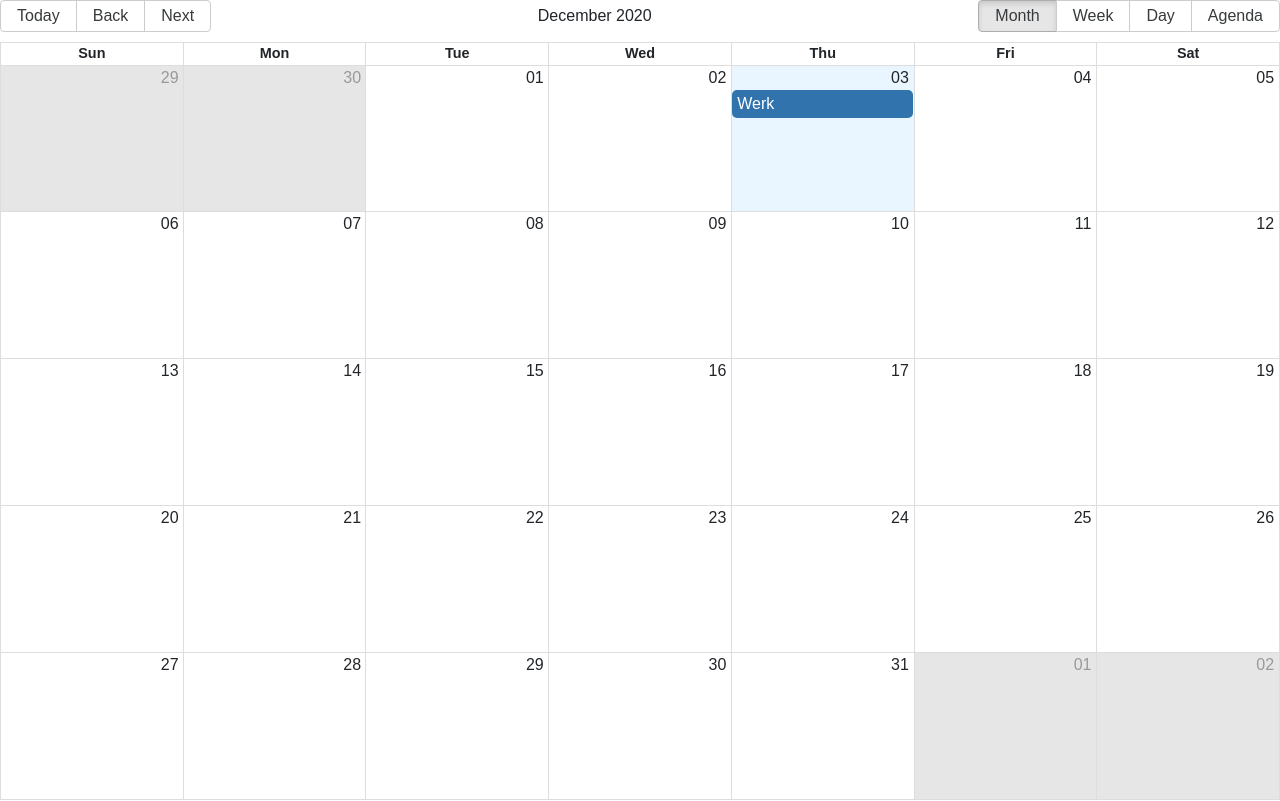
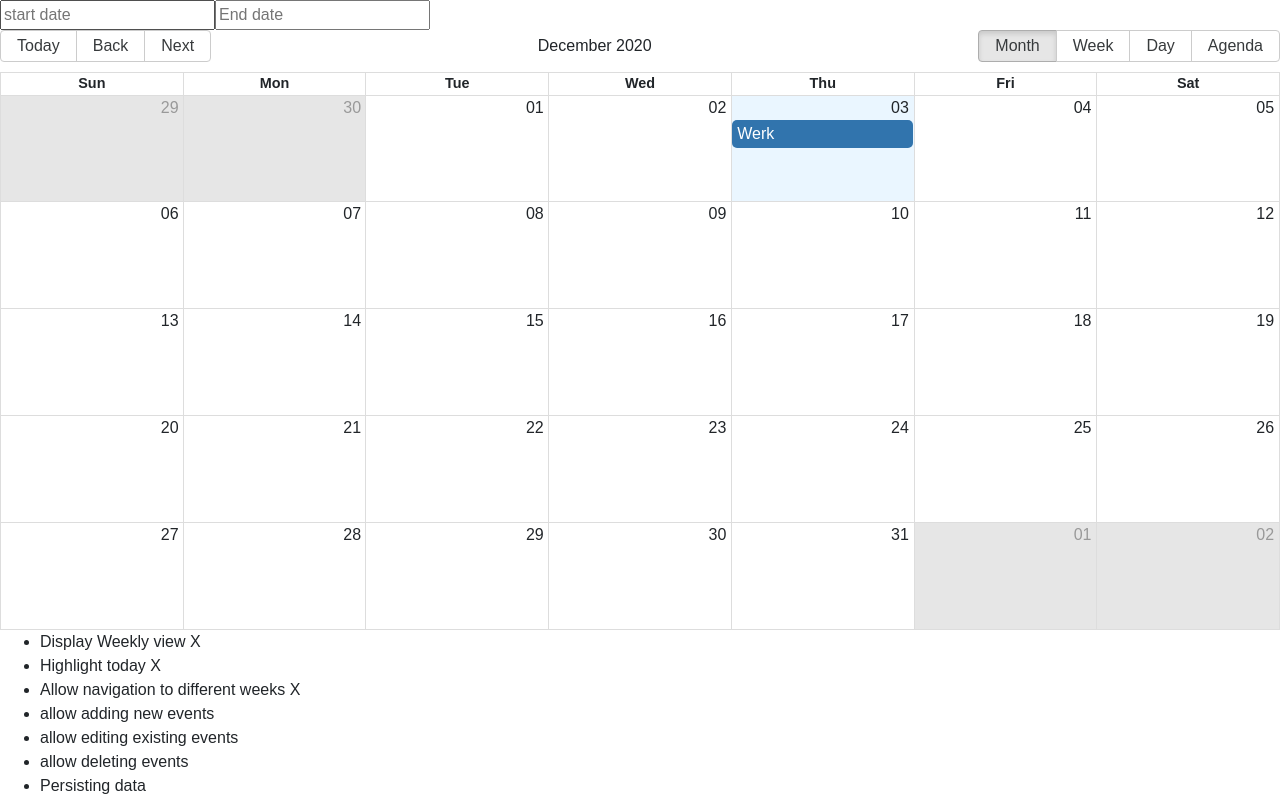
Before and after one commit to Imstupidpleasehelp/AimhighChallege, a React (Create React App) app: page / in a window 1280 px wide. Shown: the top 801 px of the page. Built offline with nearby package versions, Linux system fonts and the light colour scheme.

Commit message:
stack overflow part 2

```diff
--- a/src/App.js
+++ b/src/App.js
@@ -18,12 +18,30 @@ const App = () => {
 
   return (
     <div className="App">
+      <form>
+        <input
+          placeholder="start date"
+          value={events.start}
+          onChange={(e) =>
+            setEvents({ ...events, start: parseFloat(e.target.value) })
+          }
+          required
+        ></input>
+        <input
+          placeholder="End date"
+          value={events.start}
+          onChange={(e) =>
+            setEvents({ ...events, start: parseFloat(e.target.value) })
+          }
+          required
+        ></input>
+      </form>
       <Calendar
         localizer={localizer}
         defaultDate={new Date()}
         defaultView="month"
         events={events}
-        style={{ height: "100vh" }}
+        style={{ height: "75vh" }}
       />
       <div className="list">
         <ul>
```
